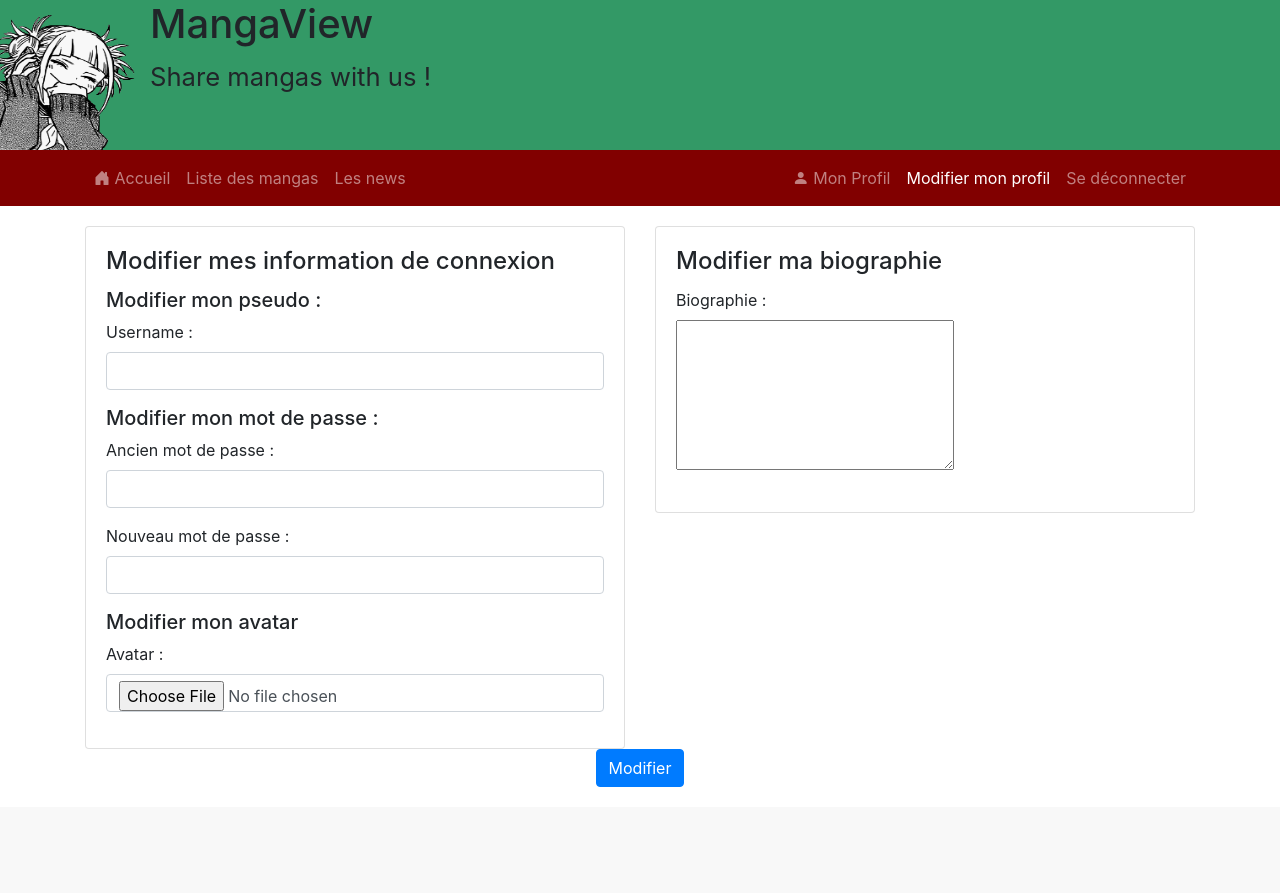
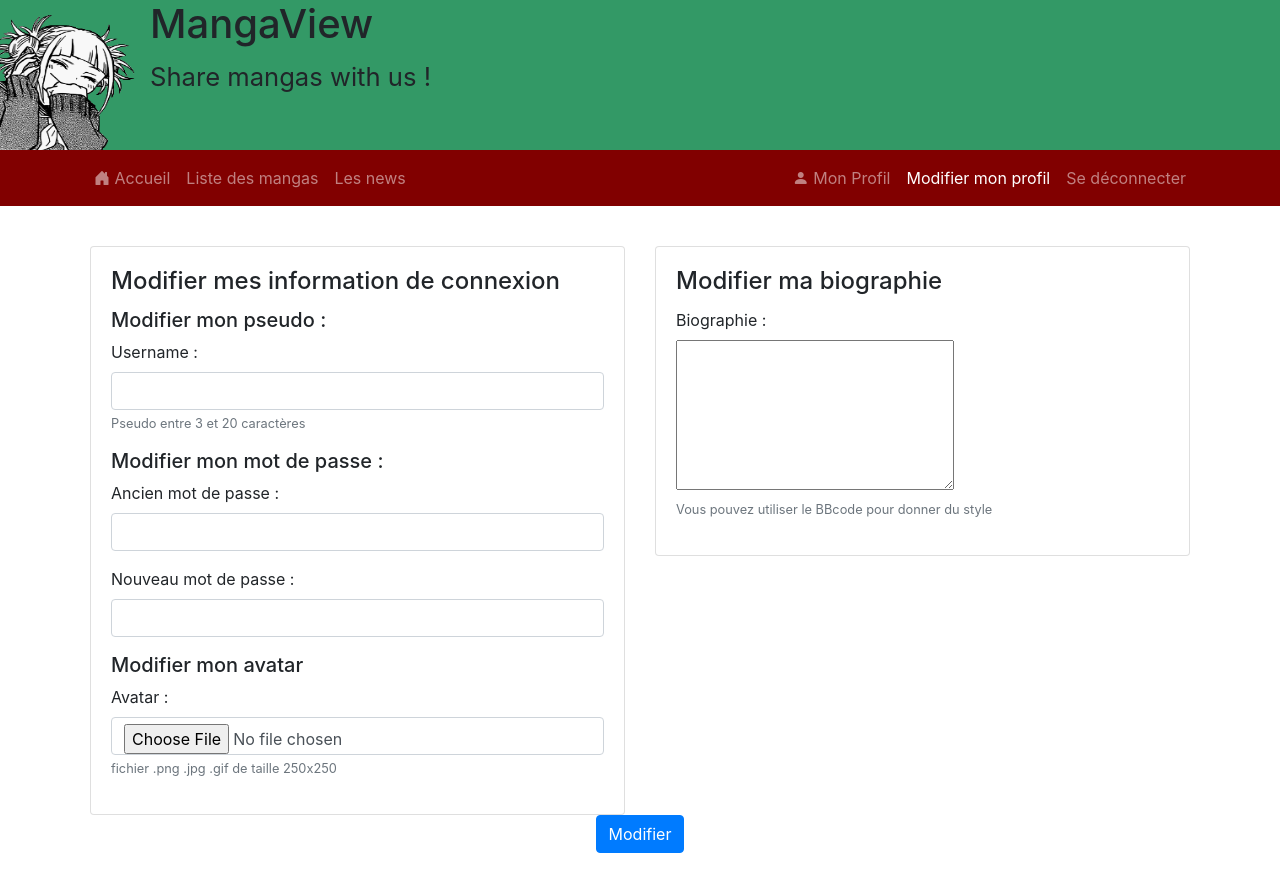
Before and after one commit to LukasG62/MangaView, a PHP site: page /index.php?view=myprofile in a window 1280 px wide. Before the commit the page ends 787 px from the top, so only its background shows below. Run offline with PHP 8.4, Linux system fonts and the light colour scheme; the visitor is signed in with stand-in values (Sample User, id 1); data that the repository does not hold is empty.

Commit message:
ajout text info

```diff
--- a/templates/myprofile.php
+++ b/templates/myprofile.php
@@ -18,7 +18,7 @@ $bio = getUserBio($idUser);
 
 
 <div class="mv-login-form">
-  <div class="container">
+  <div class="container mv-pagebase">
   <?php if($msg) echo mkError($msg)?>
   <?php if($success) echo mkSuccess($success)?>
 
@@ -32,6 +32,7 @@ $bio = getUserBio($idUser);
 						<div class="form-group">
 							<label for="text-username">Username :</label>
 							<input id="text-username" type="text" class="form-control" name="username" value="<?=$username?>">
+							<small id="text-username-help" class="form-text text-muted">Pseudo entre 3 et 20 caractères</small>
 						</div>
 						<h5>Modifier mon mot de passe :</h5>
 						<div class="form-group">
@@ -46,6 +47,7 @@ $bio = getUserBio($idUser);
 						<div class="form-group">
 							<label for="file-upload">Avatar : </label>
 							<input id="file-upload" type="file" class="form-control" name="fileToUpload">
+							<small id="textarea-help" class="form-text text-muted">fichier .png .jpg .gif de taille 250x250</small>
 						</div>
 					</div>
 				</div>
@@ -57,6 +59,7 @@ $bio = getUserBio($idUser);
 						<div class="form-group">
 							<label for="textarea-bio">Biographie : </label><br />
 							<textarea id="textarea-bio"name="bio"rows="6" cols="25"><?=$bio?></textarea>
+							<small id="textarea-help" class="form-text text-muted">Vous pouvez utiliser le BBcode pour donner du style</small>
 						</div>
 					</div>
 				</div>
```
